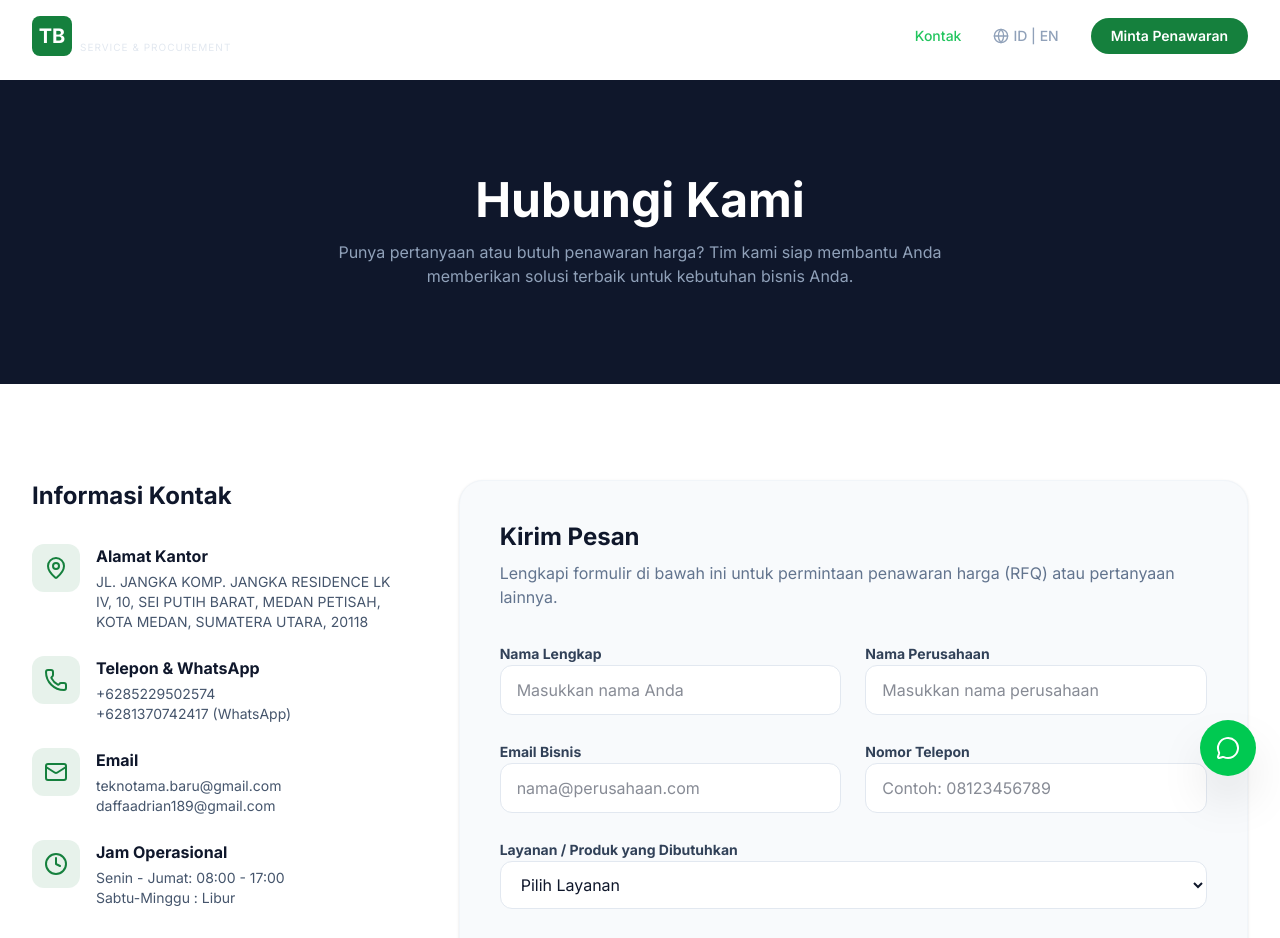
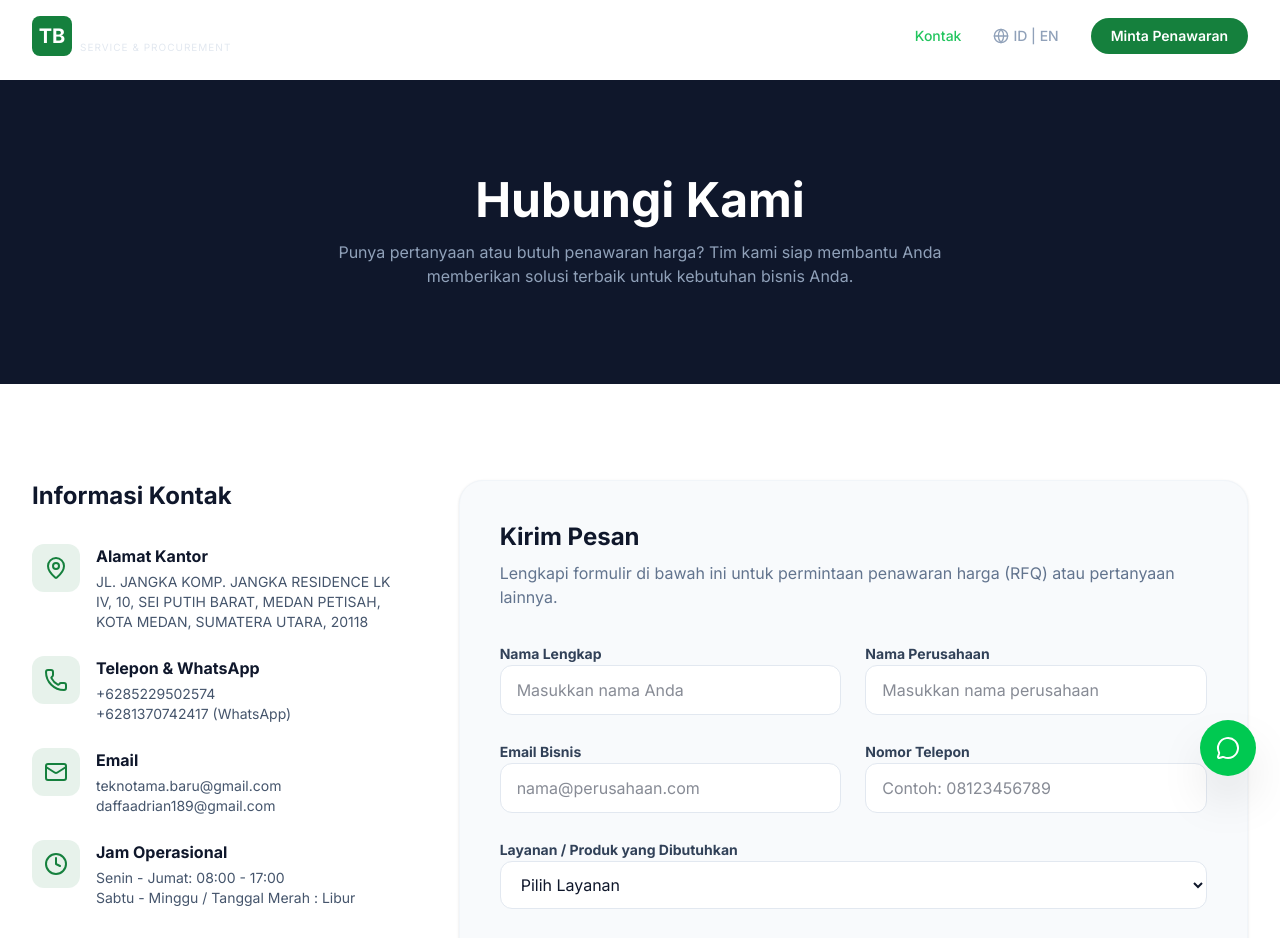
Before and after one commit to daparian/PT.TB, a React (Vite) app: page /contact in a window 1280 px wide. Shown: the top 938 px of the page. Built offline with nearby package versions, Linux system fonts and the light colour scheme.

Commit message:
feat: Improve contact page operational hours
Clarify weekend and public holiday closure on the contact page for better user information.

```diff
--- a/src/pages/Contact.tsx
+++ b/src/pages/Contact.tsx
@@ -68,7 +68,7 @@ export const Contact: React.FC = () => {
                     <div>
                       <h4 className="font-bold text-slate-900">Jam Operasional</h4>
                       <p className="text-slate-600 text-sm mt-1">Senin - Jumat: 08:00 - 17:00</p>
-                      <p className="text-slate-600 text-sm">Sabtu-Minggu : Libur</p>
+                      <p className="text-slate-600 text-sm">Sabtu - Minggu / Tanggal Merah : Libur</p>
                     </div>
                   </div>
                 </div>
```
